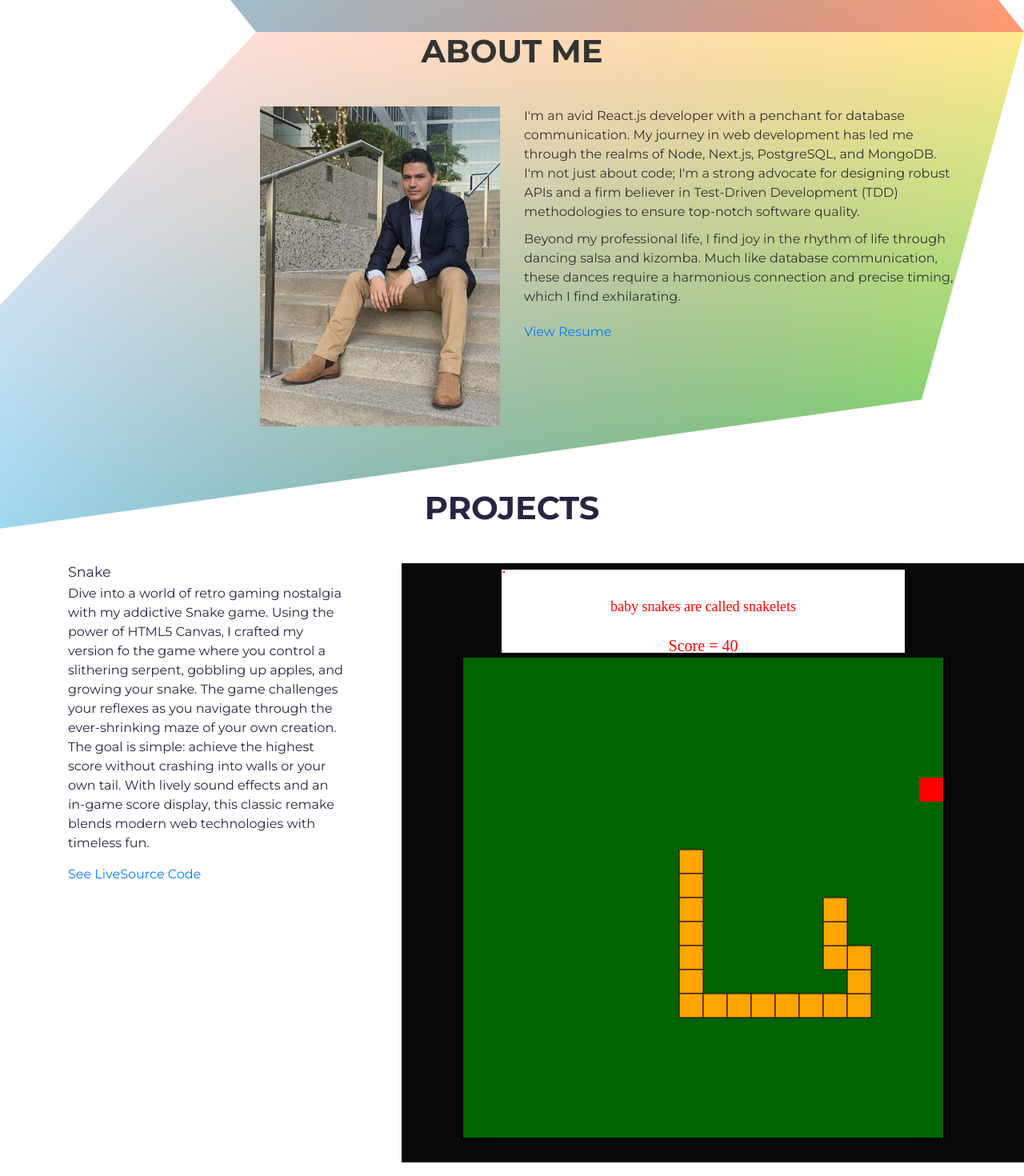
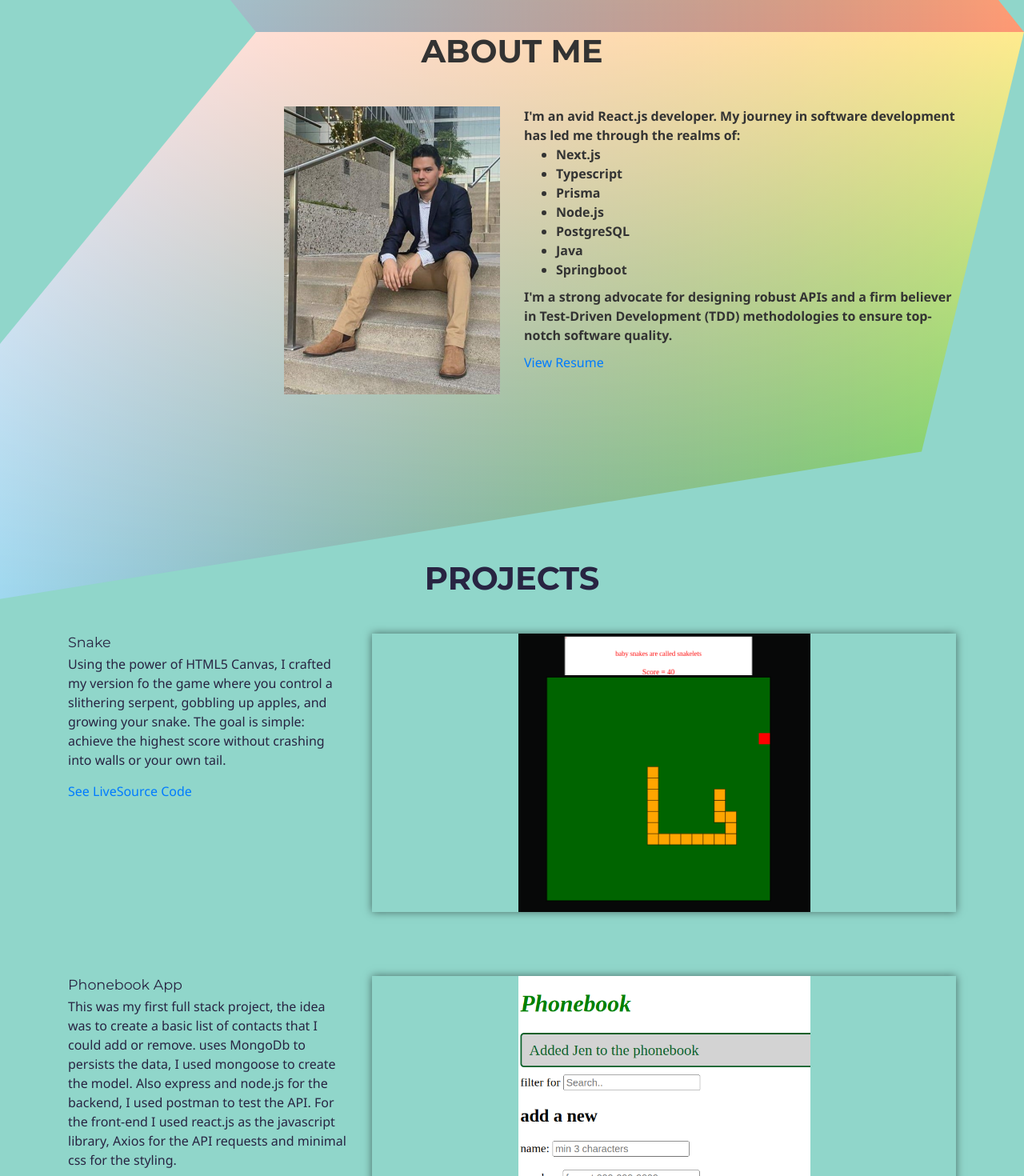
Before and after one commit to quirkyexplorer/porfolio4, a React (Create React App) app: page / in a window 1280 px wide. Shown: the part 760-2230 px from the top of the page at 80% size. Built offline with nearby package versions, Linux system fonts and the light colour scheme.

Commit message:
'changed background, and info'

```diff
--- a/src/components/About.js
+++ b/src/components/About.js
@@ -25,18 +25,22 @@ export default function About() {
                   <div className='col-md-6 col-sm-12'>
                     <div className='about-wrapper__info'>
                       <p className='about-wrapper__info-text'>
-                      I'm an avid React.js developer with a penchant for database communication.
-                      My journey in web development has led me through the realms of Node, Next.js, PostgreSQL,
-                      and MongoDB. I'm not just about code;
+                      I'm an avid React.js developer.
+                      My journey in software development has led me through the realms of:
+                        <ul>
+                          <li>Next.js</li>
+                          <li>Typescript</li>
+                          <li>Prisma</li>
+                          <li>Node.js</li>
+                          <li>PostgreSQL</li>
+                          <li>Java</li>
+                          <li>Springboot</li>
+                        </ul>
+
                       I'm a strong advocate for designing robust APIs and a firm believer in Test-Driven Development
                       (TDD) methodologies to ensure top-notch software quality.
                       </p>
-                      <p className='about-wrapper__info-text'>
-                      Beyond my professional life, I find joy in the rhythm of life through dancing salsa and kizomba.
-                      Much like database communication, these dances require a harmonious connection and precise timing,
-                      which I find exhilarating.
 
-                      </p>
                       <span className='d-flex mt-3'>
                         <a
                           rel='noreferrer'
--- a/src/components/Project.js
+++ b/src/components/Project.js
@@ -8,22 +8,54 @@ const projectDb = [
         name: 'Snake',
         linkSource: 'https://github.com/quirkyexplorer/SnakeGame',
         linkLive: 'https://2023snake-game-2023.netlify.app/',
-        description:'Dive into a world of retro gaming nostalgia with my addictive Snake game. Using the power of HTML5 Canvas, I crafted my version fo the game where you control a slithering serpent, gobbling up apples, and growing your snake. The game challenges your reflexes as you navigate through the ever-shrinking maze of your own creation. The goal is simple: achieve the highest score without crashing into walls or your own tail. With lively sound effects and an in-game score display, this classic remake blends modern web technologies with timeless fun. ',
+        description:` Using the power of HTML5 Canvas, I crafted my version fo the game where you control a slithering serpent,
+         gobbling up apples, and growing your snake.
+        The goal is simple: achieve the highest score without crashing into walls or your own tail.`,
         image: snake,
     },
     {
         name: 'Phonebook App',
         linkSource: 'https://github.com/quirkyexplorer/phonebook_backend',
         linkLive: 'https://phonebook-test-0hlq.onrender.com/',
-        description: `This was my first full stack project, the idea was to create a basic list of contacts that I could add or remove. I followed some tutorials on MongoDb to be able to create the database that persists the data, also I used mongoose to create the model, used express, node.js for the backend, and I used postman to test the API.
-        For the front-end I used react.js as the javascript library, Axios for the API requests and minimal css for the styling.  The app is missing other features like user login, testing in every level of the app. But my goal was just to have an app work from front to end with database interaction for learning purposes. `,
+        description: `This was my first full stack project,
+        the idea was to create a basic list of contacts that I could add or remove.
+        uses MongoDb to persists the data,
+         I used mongoose to create the model. Also express and node.js for the backend,
+         I used postman to test the API.
+        For the front-end I used react.js as the javascript library, Axios for the API requests
+        and minimal css for the styling. `,
         image: Phonebook,
     }
  ]
 
 export default function Project() {
+
+
+  const clipPathStyle = {
+    height: '100px',
+    width: '100px',
+    backgroundColor: 'red',
+    // clipPath: 'polygon(100% 0, 90% 74%, 0 100%, 0 55%, 25% 0)',
+    // backgroundImage:
+    // `linear-gradient(
+    //   coral,
+    //   transparent
+    // ),
+    // linear-gradient(
+    //   90deg,
+    //   skyblue,
+    //   transparent
+    // ),
+    // linear-gradient(
+    //   -90deg,
+    //   limegreen,
+    //   transparent
+    // )`,
+  }
+
   return (
     <section id="projects">
+
       <div className="container">
         <div className="project-wrapper">
           <h2 className="section-title dark-blue-text">Projects</h2>
@@ -34,7 +66,9 @@ export default function Project() {
           }
 
         </div>
+
       </div>
+
     </section>
   );
 }
--- a/src/components/projects/ProjectView.js
+++ b/src/components/projects/ProjectView.js
@@ -34,7 +34,7 @@ import project from "../../assets/project.jpg";
               </div>
             </div>
             <div className='col-lg-8 col-sm-12'>
-              <div className='project-wrapper__image load-hidden'>
+              <div className='project-wrapper__image'>
                 <a rel='noreferrer' href={linkLive} target='_blank'>
                 <img alt='project' src={image} />
                 </a>
--- a/src/sass/base/_typography.scss
+++ b/src/sass/base/_typography.scss
@@ -7,7 +7,7 @@
 
   p,
   a {
-    font-family: "Montserrat", sans-serif;
+    font-family: "Segoe UI", sans-serif;
     font-size: $default-font-size;
   }
 
@@ -29,13 +29,10 @@
     font-size: $big-font-size;
     font-weight: bold;
     text-transform: uppercase;
-
-
 }
 
 
 .text-color-main {
-
     -webkit-text-fill-color: $secondary-color;
     text-decoration-color: $secondary-color;
     &:hover {
--- a/src/sass/sections/_about.scss
+++ b/src/sass/sections/_about.scss
@@ -11,7 +11,6 @@
     border-top: 0px;
 
     clip-path: polygon(100% 0, 90% 74%, 0 100%, 0 55%, 25% 0);
-
     background-image:
 	linear-gradient(
 		coral,
@@ -28,9 +27,10 @@
 		transparent
 	);
     background-blend-mode: screen;
-    padding-bottom: 10%;
+    padding-bottom: 20%;
 
     .about-wrapper {
+
 
       &__image {
         display: flex;
@@ -40,15 +40,11 @@
       }
 
       &__info {
-        display: flex;
-        height: 100%;
-        justify-content: top;
-        flex-direction: column;
+
 
         &-text {
           text-align: left;
-
-
+          font-weight: bold;
           &--important {
             background: darken($secondary-color, 1%);
             display: inline-block;
--- a/src/sass/sections/_hero.scss
+++ b/src/sass/sections/_hero.scss
@@ -38,7 +38,7 @@
 
     .hero-title {
         margin-top: 10vh;
-        font-size: 3.5rem;
+        font-size: 4.5rem;
         font-weight: 700;
         margin-bottom: 3.2rem;
         text-align: left;
--- a/src/sass/sections/_projects.scss
+++ b/src/sass/sections/_projects.scss
@@ -1,5 +1,5 @@
 #projects {
-    background-color: white;
+    background-color: rgb(144,214,202);
     color: $dark-blue-text;
     margin-top: -10rem;
     padding-top: 5rem;
@@ -28,24 +28,12 @@
         }
 
         &__image {
-            width: 90%;
-            margin: 0 auto;
-
-
-
-            & .thumbnail {
-              border: none;
-              box-shadow: 0 3px 6px rgba(0, 0, 0, 0.16), 0 3px 6px rgba(0, 0, 0, 0.23);
-              transition: all 0.2s ease-out;
-              box-shadow: 0 6px 10px rgba(0, 0, 0, 0.08), 0 0 6px rgba(0, 0, 0, 0.05);
-              transition: 0.5s transform cubic-bezier(0.155, 1.105, 0.295, 1.12),
-                0.5s box-shadow,
-                0.5s -webkit-transform cubic-bezier(0.155, 1.105, 0.295, 1.12);
-
-
-            }
+            width: 100%;
+            box-shadow: 0 0 10px rgba(0, 0, 0, 0.5);
           }
     }
+}
 
-
+img{
+  width: 50%;
 }
--- a/src/styles.scss
+++ b/src/styles.scss
@@ -1,7 +1,10 @@
 
 body{
     margin:0;
+    background-color: rgba(34,174,151, 0.5);
 }
+//rgb(34,174,151)
+// rgba(156, 223, 214, 0.5);
 @import "./sass/abstracts/variables";
 @import "./sass/abstracts/helpers";
 
```
Also changed, not shown: src/components/Contributions.js (added, +10 -0 lines).
